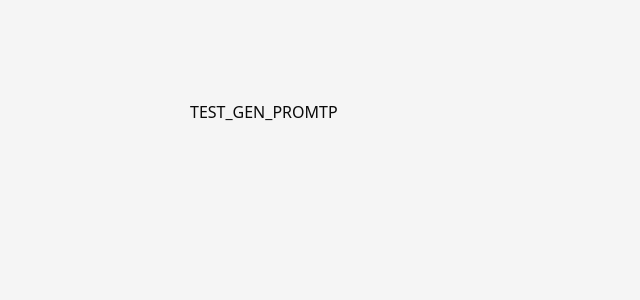
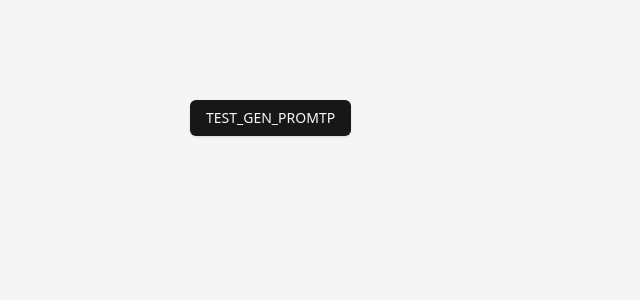
Before and after one commit to bfpill/story_search, a React (Vite) app: page /test_book_gen in a window 1280 px wide. Shown: the top 300 px of the page, without its empty margins (0-640 px from the left). Built offline with nearby package versions, Linux system fonts and the light colour scheme.

Commit message:
book creation endpoint

```diff
--- a/package.json
+++ b/package.json
@@ -11,6 +11,7 @@
   },
   "dependencies": {
     "@radix-ui/react-icons": "^1.3.0",
+    "@radix-ui/react-slot": "^1.0.2",
     "class-variance-authority": "^0.7.0",
     "clsx": "^2.1.0",
     "dotenv": "^16.4.5",
--- a/src/App.tsx
+++ b/src/App.tsx
@@ -4,8 +4,6 @@
 function App() {
   return (
   <div>
-    YO
-
   </div>
   )
 }
--- a/src/BookTestPage.tsx
+++ b/src/BookTestPage.tsx
@@ -21,7 +21,7 @@
         clickEventForward={false}
         maxShadowOpacity={0.0}
         disableFlipByClick={true}
-        pageFlip="single"
+        // pageFlip="single"
         data-density="hard"
         showCover={true}  // Ensure cover page is visible
       >
--- a/src/TestBookGeneration.tsx
+++ b/src/TestBookGeneration.tsx
@@ -1,14 +1,20 @@
 import React from 'react';
-import test_generate_book from './api/book_creation';
+import { Button } from "@/components/ui/button"
+import { getGenerateBook } from './api';
+
+const dummy_user_id = "dummy"
+const dummy_search= "trains"
 
 const TestBookGeneration = (props: {}) => {
-  const handleGenClick = () => {
-    test_generate_book()
+  const handleGenClick = async () => {
+    const data = await getGenerateBook(dummy_user_id, dummy_search)
+    console.log(data)
   }
+
   return (
     <div className="h-screen w-screen bg-neutral-100 flex justify-center items-center">
       <div className="w-[900px] h-[600px]">
-        <button onClick={() => handleGenClick()}>TEST_GEN_PROMTP</button>
+        <Button onClick={() => handleGenClick()}>TEST_GEN_PROMTP</Button>
       </div>
     </div>
   )
--- a/src/api.tsx
+++ b/src/api.tsx
@@ -29,7 +29,7 @@
 export const getGenerateBook = async (userId: string, search: string) => {
   const url = `${BASE_URL}/book`;
   try {
-    const responseData = await makeAuthenticatedRequest(url, 'GET', { userId: userId, search: search} );
+    const responseData = await makeAuthenticatedRequest(url, 'POST', { search_query: search, user_id: userId} );
     return responseData
   } catch (error) {
     console.error('Error sending data:', error);
--- a/src/api/book_creation.tsx
+++ /dev/null
@@ -1,15 +0,0 @@
-import OpenAI from 'openai';
-
-const openai = new OpenAI({
-  apiKey: import.meta.env.VITE_OPENAI_API_KEY,
-  dangerouslyAllowBrowser: true
-});
-
-export default async function test_generate_book() {
-  const chatCompletion = await openai.chat.completions.create({
-    messages: [{ role: 'user', content: 'Say this is a test' }],
-    model: 'gpt-3.5-turbo',
-  });
-
-  console.log(chatCompletion)
-}
--- /dev/null
+++ b/src/components/ui/button.tsx
@@ -0,0 +1,57 @@
+import * as React from "react"
+import { Slot } from "@radix-ui/react-slot"
+import { cva, type VariantProps } from "class-variance-authority"
+
+import { cn } from "@/lib/utils"
+
+const buttonVariants = cva(
+  "inline-flex items-center justify-center whitespace-nowrap rounded-md text-sm font-medium transition-colors focus-visible:outline-none focus-visible:ring-1 focus-visible:ring-ring disabled:pointer-events-none disabled:opacity-50",
+  {
+    variants: {
+      variant: {
+        default:
+          "bg-primary text-primary-foreground shadow hover:bg-primary/90",
+        destructive:
+          "bg-destructive text-destructive-foreground shadow-sm hover:bg-destructive/90",
+        outline:
+          "border border-input bg-background shadow-sm hover:bg-accent hover:text-accent-foreground",
+        secondary:
+          "bg-secondary text-secondary-foreground shadow-sm hover:bg-secondary/80",
+        ghost: "hover:bg-accent hover:text-accent-foreground",
+        link: "text-primary underline-offset-4 hover:underline",
+      },
+      size: {
+        default: "h-9 px-4 py-2",
+        sm: "h-8 rounded-md px-3 text-xs",
+        lg: "h-10 rounded-md px-8",
+        icon: "h-9 w-9",
+      },
+    },
+    defaultVariants: {
+      variant: "default",
+      size: "default",
+    },
+  }
+)
+
+export interface ButtonProps
+  extends React.ButtonHTMLAttributes<HTMLButtonElement>,
+    VariantProps<typeof buttonVariants> {
+  asChild?: boolean
+}
+
+const Button = React.forwardRef<HTMLButtonElement, ButtonProps>(
+  ({ className, variant, size, asChild = false, ...props }, ref) => {
+    const Comp = asChild ? Slot : "button"
+    return (
+      <Comp
+        className={cn(buttonVariants({ variant, size, className }))}
+        ref={ref}
+        {...props}
+      />
+    )
+  }
+)
+Button.displayName = "Button"
+
+export { Button, buttonVariants }
```
Also changed, not shown: 2 other files (tests, documents, lock files or other folders).
